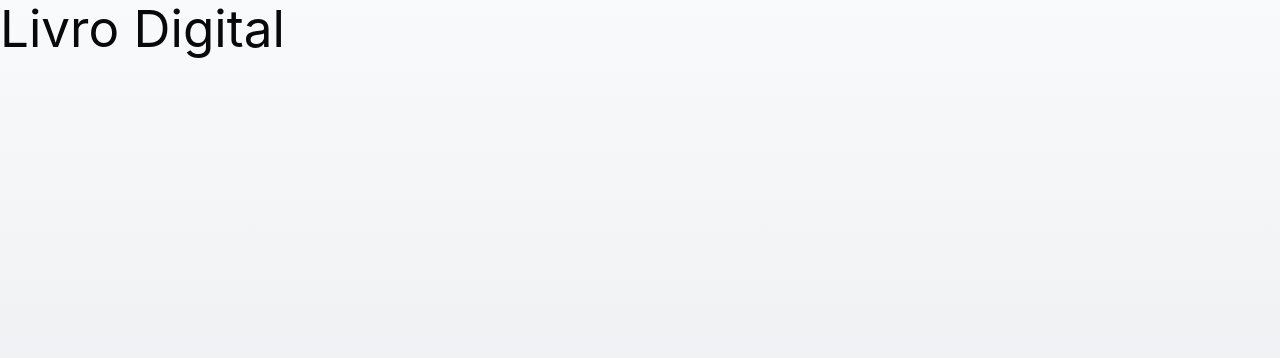
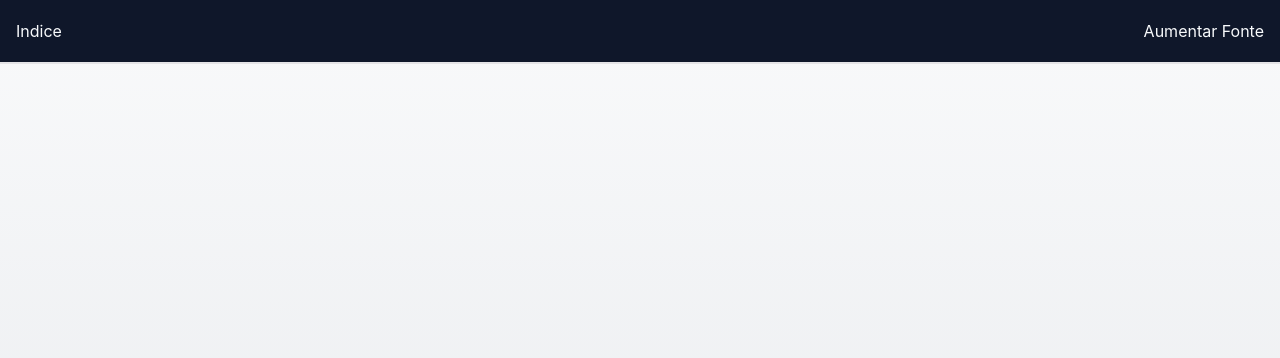
Before and after one commit to Wilrrama/a_estrela_da_esperan-a_na_terra, a React (Vite) app: page / in a window 1280 px wide. Shown: the top 358 px of the page. Built offline with nearby package versions, Linux system fonts and the light colour scheme.

Commit message:
feat: header

```diff
--- a/src/App.tsx
+++ b/src/App.tsx
@@ -1,8 +1,13 @@
+import Header from "./components/Header";
+
 const LivroDigital: React.FC = () => {
   return (
-    <div className="min-h-screen bg-gradient-to-b from-gray-50 to-gray-200">
-      <h1>Livro Digital</h1>
-    </div>
+    <>
+      <Header />
+      <div className="min-h-screen bg-gradient-to-b from-gray-50 to-gray-200">
+        <h1>Livro Digital</h1>
+      </div>
+    </>
   );
 };
 
--- /dev/null
+++ b/src/components/Header/index.tsx
@@ -0,0 +1,13 @@
+const Header = () => {
+  return (
+    <header className="absolute left-0 top-0 h-16 w-full flex items-center px-4 border-b-2 bg-slate-900 justify-between gap-4 pl">
+      <div className="text-slate-50">Indice</div>
+      {/* <h2 className="text-slate-50  text-2xl text-center">
+        A Estrela da Esperança <br /> na Terra
+      </h2> */}
+      <div className="text-slate-50">Aumentar Fonte</div>
+    </header>
+  );
+};
+
+export default Header;
```
